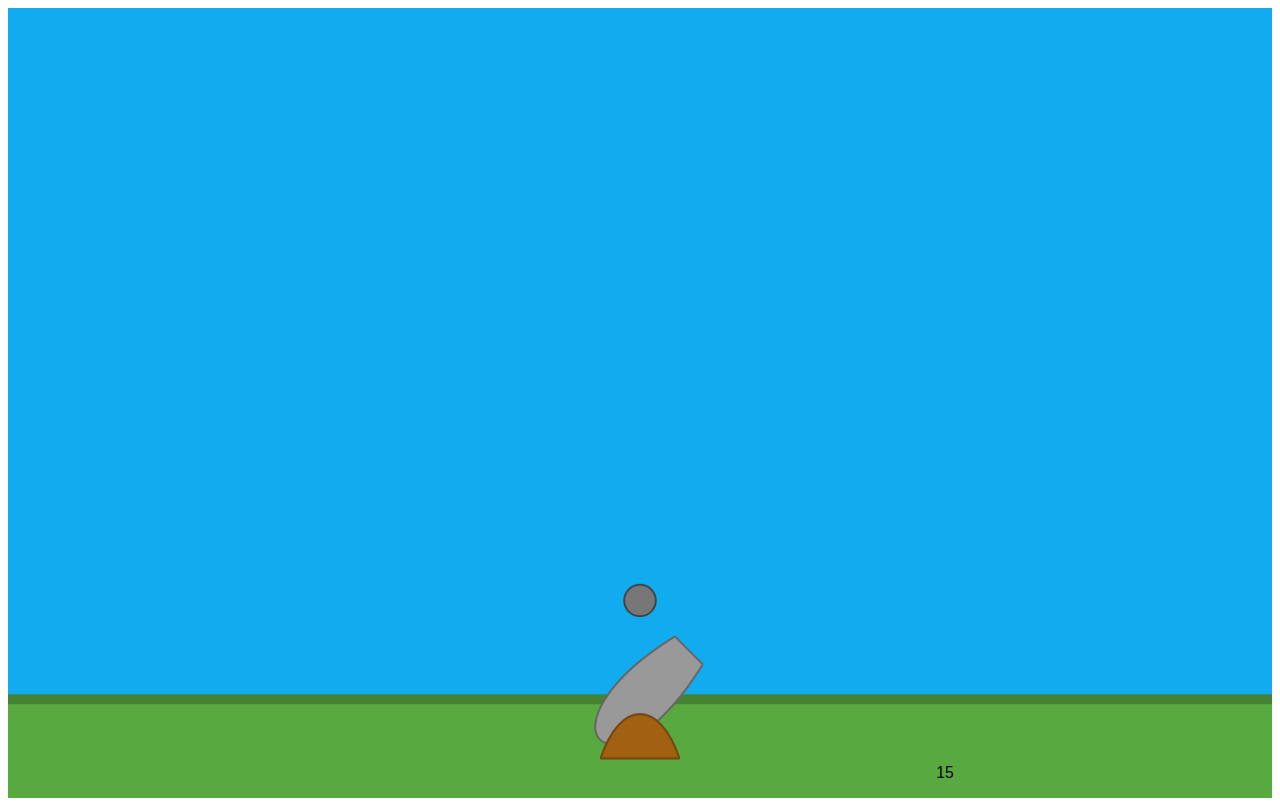
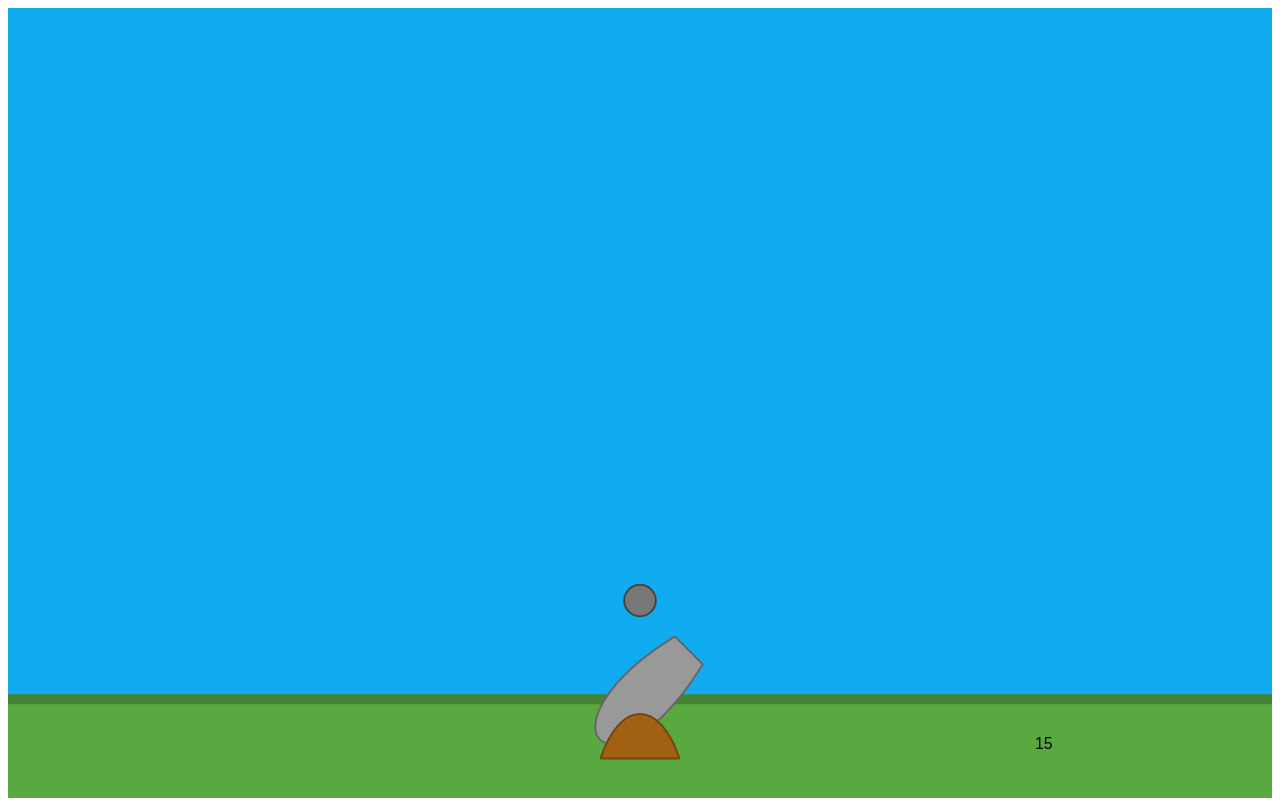
Before and after one commit to sobraster/origin, a React (Create React App) app: page / in a window 1280 px wide. Built offline with nearby package versions, Linux system fonts and the light colour scheme.

Commit message:
remove shadow from currentScore

```diff
--- a/src/components/Canvas.jsx
+++ b/src/components/Canvas.jsx
@@ -5,7 +5,7 @@ import Ground from './Ground';
 import CannonBase from './CannonBase';
 import CannonPipe from './CannonPipe';
 import CannonBall from './CannonBall';
-import CurrentScore from './CurrenScore';
+import CurrentScore from './CurrentScore';
 
 
 const Canvas = (props) => {
@@ -18,11 +18,6 @@ const Canvas = (props) => {
       onMouseMove={props.trackMouse}
       viewBox = {viewBox}
     >
-      <defs>
-        <filter>
-          <feDropShadow dx="1" dy="1" stdDeviation="2" />
-        </filter>
-      </defs>
       <Sky />
       <Ground />
       <CannonPipe rotation={props.angle}/>
--- a/src/components/CurrenScore.jsx
+++ b/src/components/CurrentScore.jsx
@@ -4,13 +4,14 @@ import PropTypes from 'prop-types';
 
 const CurrentScore = (props) => {
     const scoreStyle = {
+        fontFamily: '',
         fontsize: 90,
         fill: 'd6d33e',
     };
 
     return (
-        <g filter="url(#shadow)">
-            <text style={scoreStyle} x='300' y='80'>
+        <g >
+            <text style={scoreStyle} x='400' y='50'>
                 {props.score}
             </text>
         </g>
```
